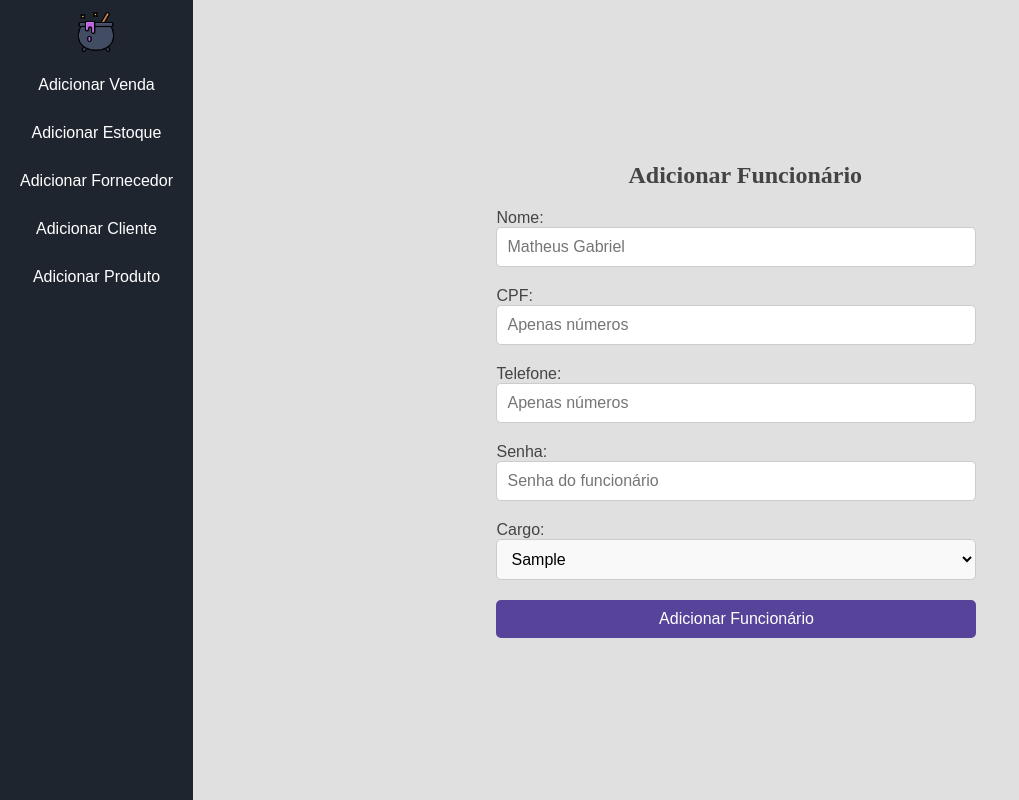
After one commit to LucasBonii/FeiticoManagement, a Django app: page /funcionario/ in a window 1280 px wide. The commit adds this page. Shown: the whole page, without its empty margins (0-1019 px from the left). Run offline with Django 5.2, Linux system fonts and the light colour scheme; tables that the repository leaves empty hold one stand-in row (values such as "Sample post").

Commit message:
add funcionario

```diff
--- a/stockmanagement/models.py
+++ b/stockmanagement/models.py
@@ -1,6 +1,23 @@
 from django.db import models
+from django.contrib.auth.models import User
 
 # Create your models here.
+
+
+class Cargo(models.Model):
+    cargo = models.CharField(max_length=11, unique=True)
+
+
+class Funcionario(models.Model):
+    cpf = models.CharField(max_length=11, unique=True)
+    nome = models.CharField(max_length=100, blank=True)
+    telefone = models.CharField(max_length=20, blank=True)
+    funcao = models.ForeignKey(Cargo, on_delete=models.PROTECT, blank=True)
+    usuario = models.OneToOneField(User, max_length=200, null=True, blank=True, on_delete=models.CASCADE)
+
+    def __str__(self):
+        return self.nome
+
 
 class Fornecedor(models.Model):
     cnpj = models.BigIntegerField(default=0)
@@ -18,19 +35,8 @@ class Produto(models.Model):
     cor = models.TextField(max_length=100)
     quantidade = models.IntegerField(default=0)
 
-
     def __str__(self):
         return f"Descrição: {self.descricao}, Valor: {self.valor}, Quantidade: {self.quantidade}"
-
-
-class Funcionario(models.Model):
-    fun_nome = models.CharField(max_length=60)
-    fun_cpf = models.BigIntegerField()
-    fun_senha = models.CharField(max_length=45)
-    fun_funcao = models.CharField(max_length=45)
-
-    def __str__(self):
-        return self.fun_nome
 
 
 class Cliente(models.Model):
--- a/stockmanagement/static/stock/css/style.css
+++ b/stockmanagement/static/stock/css/style.css
@@ -178,3 +178,19 @@ button:hover {
     margin-bottom: 10px; /* Espaçamento abaixo da mensagem */
     margin-top: 20px;
 }
+
+select {
+    padding: 10px; /* Adiciona um espaçamento interno */
+    font-size: 16px; /* Define o tamanho da fonte */
+    border: 1px solid #ccc; /* Adiciona uma borda cinza */
+    border-radius: 5px; /* Adiciona cantos arredondados */
+    background-color: var(--color-gray-0); /* Define a cor de fundo */
+    width: 100%; /* Define a largura do elemento */
+    margin-bottom: 20px;
+  }
+
+  /* Estilo para quando o select está focado */
+select:focus {
+    outline: none; /* Remove o contorno ao focar */
+    border-color: #007bff; /* Muda a cor da borda ao focar */
+}
--- /dev/null
+++ b/stockmanagement/templates/stock/pages/add_funcionario.html
@@ -0,0 +1,52 @@
+{% include "stock/partials/head.html" %}
+<head>
+    <title>Adicionar Cliente - Feitiço</title>
+</head>
+<div class="container">
+    {% include "stock/partials/sidebar.html" %}
+    <div class="form-container">
+        <h2>Adicionar Funcionário</h2>
+        <form method="post" action="{% url 'add_funcionario' %}">
+            {% csrf_token %}
+            <div class="form-group">
+                <label for="nome">Nome:</label>
+                <input type="text" id="nome" name="nome" placeholder="Matheus Gabriel" required>
+            </div>
+            <div class="form-group">
+                <label for="cpf">CPF:</label>
+                <input type="text" id="cpf" name="cpf" placeholder="Apenas números" required>
+            </div>
+            <div class="form-group">
+                <label for="telefone">Telefone:</label>
+                <input type="text" id="telefone" name="telefone" placeholder="Apenas números" required>
+            </div>
+            <div class="form-group">
+                <label for="senha">Senha:</label>
+                <input type="password" id="senha" name="senha" placeholder="Senha do funcionário" required>
+            </div>
+
+            <p>Cargo:</p>
+            <select name="cargo">
+                {% for cargo in cargos %}
+                  <option value="{{ cargo.id }}">{{ cargo.cargo }}</option>
+                {% endfor %}
+            </select>
+            <button type="submit">Adicionar Funcionário</button>
+
+
+
+            {% if mensagem %}
+                {% if mensagem == "Erro" %}
+                <div class="error-message">
+                    <p>Esse funcionário já existe</p>
+                </div>
+                {% endif %}
+                {% if mensagem == "Sucesso" %}
+                <div class="success-message">
+                    <p>Funcionário adicionado com sucesso</p>
+                </div>
+                {% endif %}
+            {% endif %}
+        </form>
+    </div>
+</div>
--- a/stockmanagement/urls.py
+++ b/stockmanagement/urls.py
@@ -8,4 +8,6 @@ urlpatterns = [
     path('estoque/', views.add_estoque, name="add_estoque"),
     path('estoque/<int:id_produto>', views.add_estoque, name="add_estoque"),
     path('cliente/', views.add_cliente, name="add_cliente"),
+    path('funcionario/', views.add_funcionario, name="add_funcionario"),
+    #path('funcionario/', views.fazer_login, name="fazer_login"),
 ]
--- a/stockmanagement/views.py
+++ b/stockmanagement/views.py
@@ -98,3 +98,39 @@ def add_cliente(request):
 
     context = {"mensagem": mensagem}
     return render(request, 'stock/pages/add_cliente.html', context)
+
+
+def add_funcionario(request):
+    mensagem = None
+    cargos = Cargo.objects.all()
+
+    if request.method == "POST":
+        dados = request.POST.dict()
+        if "cpf" in dados and "senha" in dados and "nome" in dados and "cargo" in dados and "telefone" in dados:
+            cpf = dados.get("cpf")
+            senha = dados.get("senha")
+            id_cargo = dados.get("cargo")
+            telefone = dados.get("telefone")
+            nome = dados.get("nome")
+
+            usuario, criado = User.objects.get_or_create(username=cpf)
+            if criado:
+                usuario.set_password(senha)
+                usuario.save()
+                cargo = Cargo.objects.get(id=id_cargo)
+                funcionario = Funcionario.objects.create(
+                    cpf=cpf,
+                    nome=nome,
+                    telefone=telefone,
+                    funcao=cargo,
+                    usuario=usuario
+                )
+                mensagem = "Sucesso"
+            else:
+                mensagem = "Erro"
+
+        else:
+            mensagem = "Erro Informaçoes"
+
+    context = {"mensagem": mensagem, "cargos": cargos}
+    return render(request, 'stock/pages/add_funcionario.html', context)
```
Also changed, not shown: stockmanagement/templates/stock/pages/fazer_login.html (added, +34 -0 lines), stockmanagement/templates/stock/pages/teste.html (added, +7 -0 lines), stockmanagement/migrations/0005_cargo_remove_funcionario_fun_cpf_and_more.py (added), stockmanagement/migrations/0006_alter_funcionario_funcao_alter_funcionario_nome_and_more.py (added).
